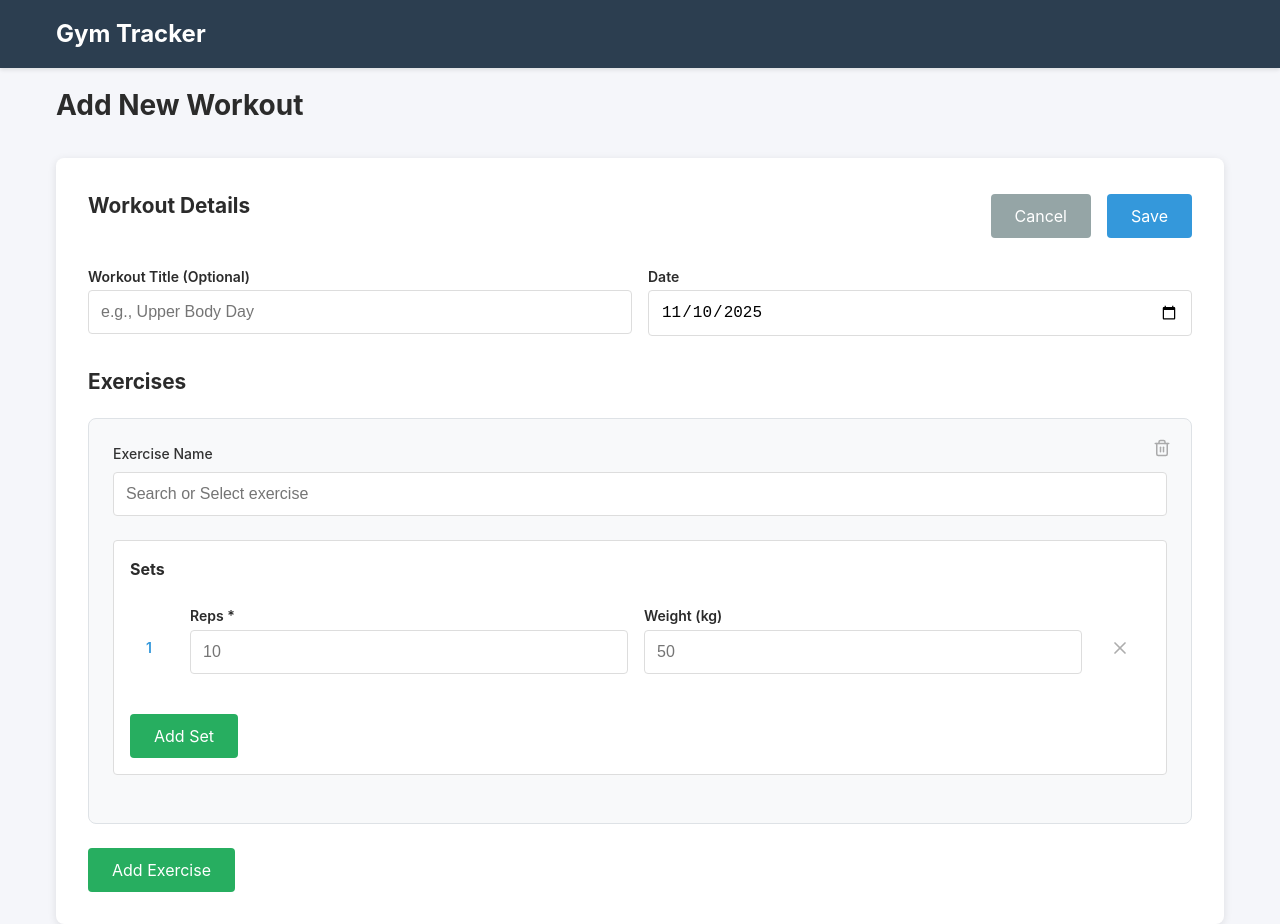
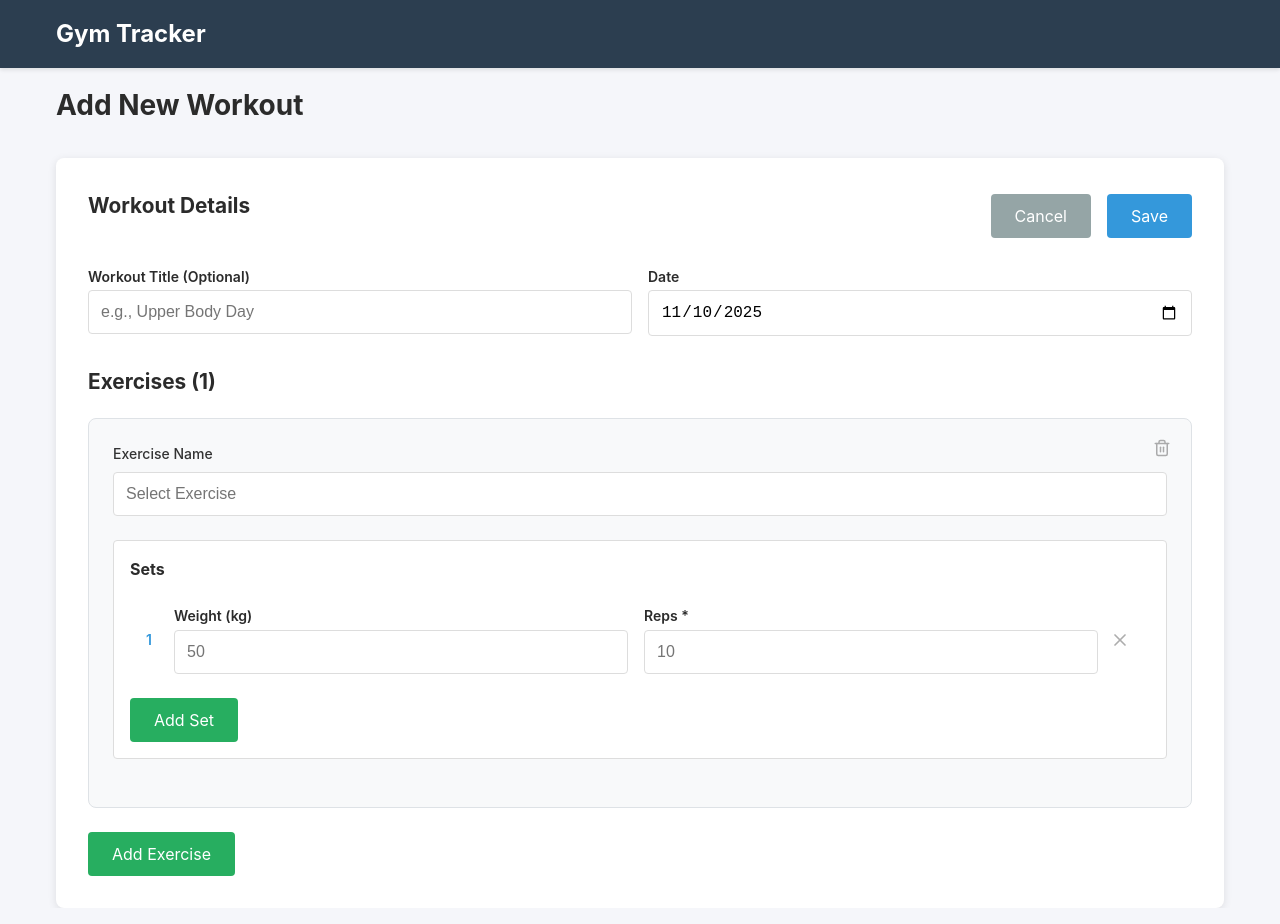
Before and after one commit to AshBardhan/personal-gym-tracker, a React (Vite) app in the folder client/: page /add-workout in a window 1280 px wide. Built offline with nearby package versions, Linux system fonts and the light colour scheme.

Commit message:
[client] minor UI tweaks after code review

```diff
--- a/client/src/components/Input.css
+++ b/client/src/components/Input.css
@@ -1,5 +1,4 @@
 .input-wrapper {
-  margin-bottom: 1rem;
   flex: 1;
 }
 
--- a/client/src/components/SelectBox.tsx
+++ b/client/src/components/SelectBox.tsx
@@ -28,7 +28,7 @@ const SelectBox = ({
   onChange,
   onBlur,
   options,
-  placeholder = "Search or select...",
+  placeholder = "Select option",
   hasError = false,
   errorMessage,
   id,
--- a/client/src/components/WorkoutDetail.css
+++ b/client/src/components/WorkoutDetail.css
@@ -128,7 +128,7 @@
 .set-row {
   display: flex;
   align-items: center;
-  gap: 1.5rem;
+  gap: 0.5rem;
   padding: 0.5rem 1rem;
   background: #fff;
   border-radius: 4px;
--- a/client/src/components/WorkoutDetail.tsx
+++ b/client/src/components/WorkoutDetail.tsx
@@ -114,7 +114,12 @@ const WorkoutDetail = () => {
         </div>
 
         <div className="exercises-section">
-          <h2>Exercises</h2>
+          <h2>
+            Exercises{" "}
+            {workout.exercises.length > 0
+              ? `(${workout.exercises.length})`
+              : ""}
+          </h2>
           {workout.exercises.length === 0 ? (
             <p className="no-exercises">No exercises added to this workout</p>
           ) : (
@@ -134,8 +139,9 @@ const WorkoutDetail = () => {
                       {exercise.sets.map((set, setIndex) => (
                         <div key={setIndex} className="set-row">
                           <span className="set-label">{setIndex + 1}</span>
+                          <span className="set-weight">{set.weight} kg</span>
+                          <strong>x</strong>
                           <span className="set-reps">{set.reps} reps</span>
-                          <span className="set-weight">{set.weight} kg</span>
                         </div>
                       ))}
                     </div>
--- a/client/src/components/WorkoutForm.css
+++ b/client/src/components/WorkoutForm.css
@@ -121,10 +121,9 @@
   font-size: 1rem;
 }
 
-.sets-list {
+.set-list {
   display: flex;
   flex-direction: column;
-  gap: 0.75rem;
   margin-bottom: 1rem;
 }
 
@@ -132,7 +131,6 @@
   display: flex;
   align-items: flex-end;
   gap: 1rem;
-  padding: 0.75rem;
   background: #f8f9fa;
   border-radius: 4px;
 }
@@ -147,10 +145,6 @@
 .set-inputs {
   display: flex;
   gap: 1rem;
-  flex: 1;
-}
-
-.set-inputs .input-wrapper {
   flex: 1;
 }
 
--- a/client/src/components/WorkoutForm.tsx
+++ b/client/src/components/WorkoutForm.tsx
@@ -220,7 +220,9 @@ const WorkoutForm = () => {
           </div>
 
           <div className="form-section">
-            <h2>Exercises</h2>
+            <h2>
+              Exercises {exercises.length > 0 ? `(${exercises.length})` : ""}
+            </h2>
 
             {exercises.map((exercise, exerciseIndex) => {
               const hasExerciseNameError =
@@ -238,7 +240,7 @@ const WorkoutForm = () => {
                     }
                     onBlur={() => handleExerciseNameBlur(exerciseIndex)}
                     options={exerciseOptions}
-                    placeholder="Search or Select exercise"
+                    placeholder="Select Exercise"
                     hasError={hasExerciseNameError}
                     errorMessage="Exercise name is required"
                   />
@@ -258,11 +260,30 @@ const WorkoutForm = () => {
                   <div className="sets-section">
                     <h3>Sets</h3>
 
-                    <div className="sets-list">
+                    <div className="set-list">
                       {exercise.sets.map((set, setIndex) => (
                         <div key={setIndex} className="set-row">
                           <span className="set-label">{setIndex + 1}</span>
                           <div className="set-inputs">
+                            <Input
+                              label="Weight (kg)"
+                              type="number"
+                              id={`weight-${exerciseIndex}-${setIndex}`}
+                              name="weight"
+                              value={set.weight || ""}
+                              onChange={(e) =>
+                                handleSetChange(
+                                  exerciseIndex,
+                                  setIndex,
+                                  "weight",
+                                  e.target.value,
+                                )
+                              }
+                              placeholder="50"
+                              min="0"
+                              step="0.5"
+                              showErrorOnBlur={false}
+                            />
                             <Input
                               label="Reps *"
                               type="number"
@@ -281,25 +302,6 @@ const WorkoutForm = () => {
                               min="1"
                               validate={(value) => Number(value) > 0}
                               errorMessage="Reps must be greater than 0"
-                            />
-                            <Input
-                              label="Weight (kg)"
-                              type="number"
-                              id={`weight-${exerciseIndex}-${setIndex}`}
-                              name="weight"
-                              value={set.weight || ""}
-                              onChange={(e) =>
-                                handleSetChange(
-                                  exerciseIndex,
-                                  setIndex,
-                                  "weight",
-                                  e.target.value,
-                                )
-                              }
-                              placeholder="50"
-                              min="0"
-                              step="0.5"
-                              showErrorOnBlur={false}
                             />
                           </div>
                           <Button
--- a/client/src/stores/workoutFormStore.ts
+++ b/client/src/stores/workoutFormStore.ts
@@ -21,10 +21,7 @@ interface WorkoutFormState {
   // Exercise actions
   addExercise: () => void;
   removeExercise: (index: number) => void;
-  updateExercise: (
-    index: number,
-    updates: Partial<Exercise>,
-  ) => void;
+  updateExercise: (index: number, updates: Partial<Exercise>) => void;
 
   // Set actions
   addSet: (exerciseIndex: number) => void;
```
